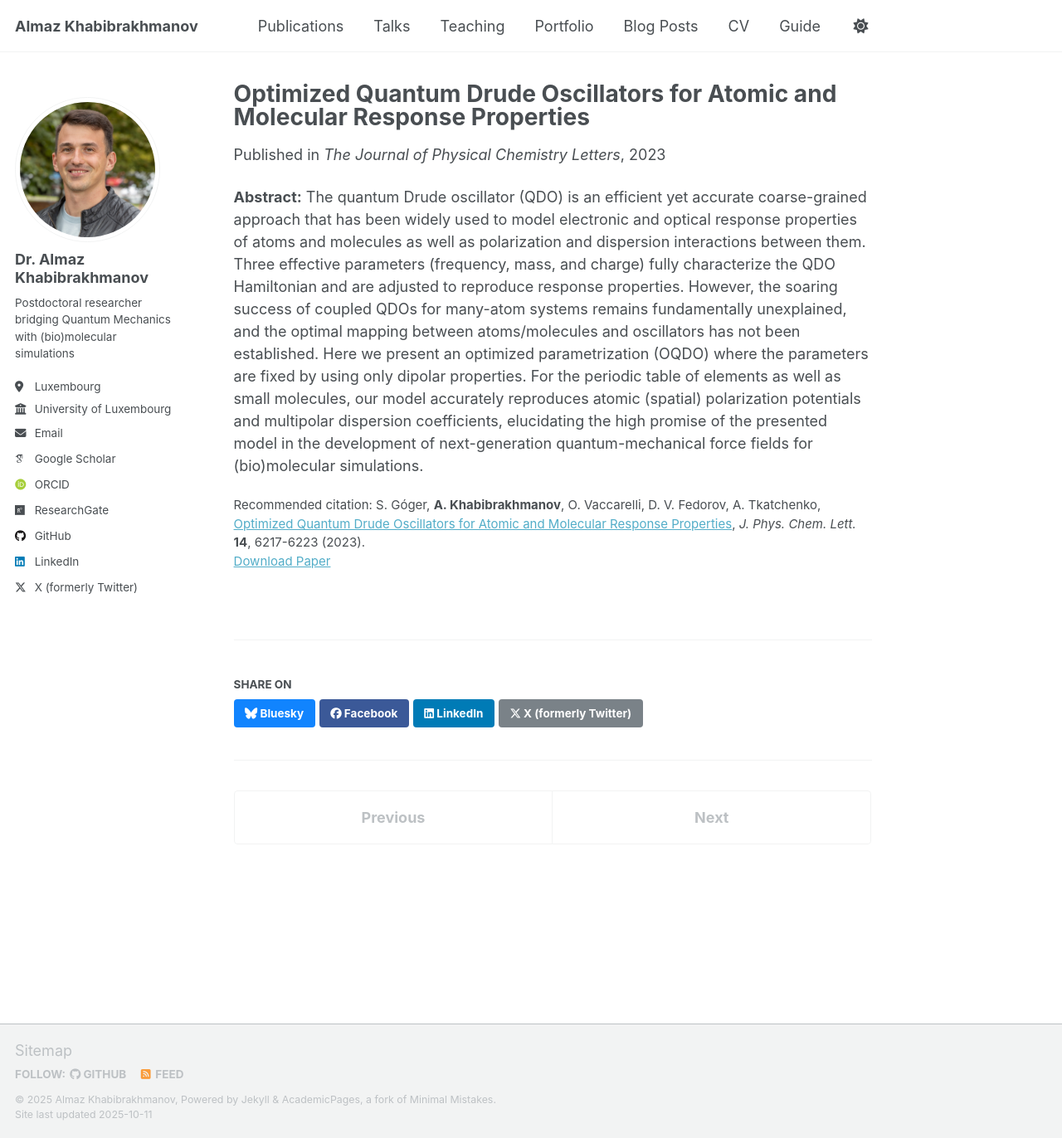
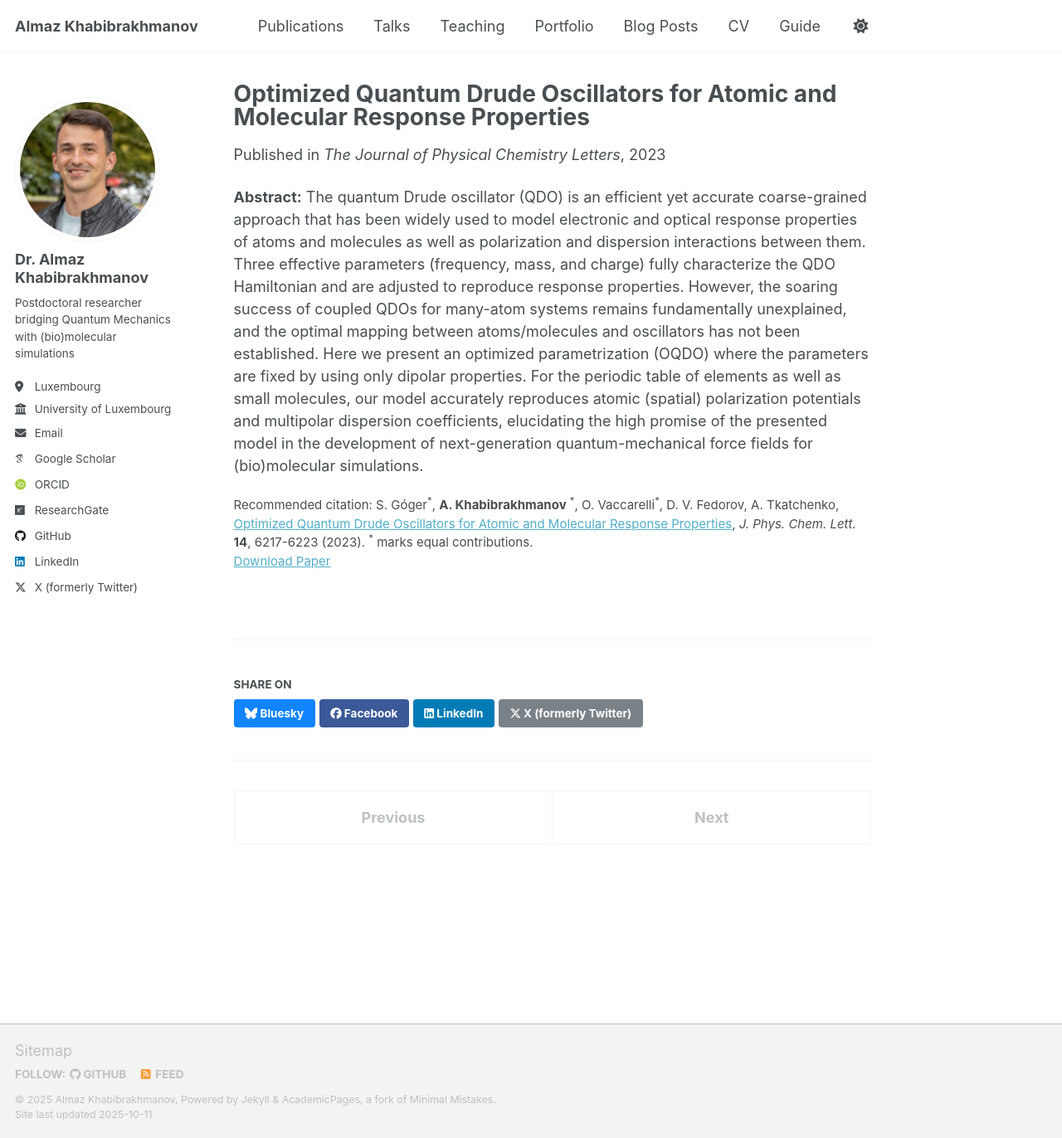
Before and after one commit to almaz-khabibrakhmanov/almaz-khabibrakhmanov.github.io, a Jekyll site: the page built from _publications/2023-Optimized_QDO-JPCL.md, in a window 1280 px wide and 1372 px high. Shown: the whole window at 83% size. Built offline with Jekyll 4.4.1, drawn with Linux system fonts in a browser that asks for light colours; some web fonts are replaced; a script that is not in the unit is left out.

Commit message:
Update 2023-Optimized_QDO-JPCL.md

```diff
--- a/_publications/2023-Optimized_QDO-JPCL.md
+++ b/_publications/2023-Optimized_QDO-JPCL.md
@@ -8,6 +8,6 @@ date: 2023-06-29
 venue: 'The Journal of Physical Chemistry Letters'
 #slidesurl: 'https://doi.org/10.1021/acs.jpclett.3c01221'
 paperurl: 'http://almaz-khabibrakhmanov.github.io/files/papers/2023-Optimized_QDO-JPCL.pdf'
-citation: 'S. Góger, <b>A. Khabibrakhmanov</b>, O. Vaccarelli, D. V. Fedorov, A. Tkatchenko, <a href="https://doi.org/10.1021/acs.jpclett.3c01221">Optimized Quantum Drude Oscillators for Atomic and Molecular Response Properties</a>, <i>J. Phys. Chem. Lett.</i> <b>14</b>, 6217-6223 (2023).'
+citation: 'S. Góger<sup>*</sup>, <b>A. Khabibrakhmanov</b> <sup>*</sup>, O. Vaccarelli<sup>*</sup>, D. V. Fedorov, A. Tkatchenko, <a href="https://doi.org/10.1021/acs.jpclett.3c01221">Optimized Quantum Drude Oscillators for Atomic and Molecular Response Properties</a>, <i>J. Phys. Chem. Lett.</i> <b>14</b>, 6217-6223 (2023). <sup>*</sup> marks equal contributions.'
 ---
 <b>Abstract:</b> The quantum Drude oscillator (QDO) is an efficient yet accurate coarse-grained approach that has been widely used to model electronic and optical response properties of atoms and molecules as well as polarization and dispersion interactions between them. Three effective parameters (frequency, mass, and charge) fully characterize the QDO Hamiltonian and are adjusted to reproduce response properties. However, the soaring success of coupled QDOs for many-atom systems remains fundamentally unexplained, and the optimal mapping between atoms/molecules and oscillators has not been established. Here we present an optimized parametrization (OQDO) where the parameters are fixed by using only dipolar properties. For the periodic table of elements as well as small molecules, our model accurately reproduces atomic (spatial) polarization potentials and multipolar dispersion coefficients, elucidating the high promise of the presented model in the development of next-generation quantum-mechanical force fields for (bio)molecular simulations.
```
